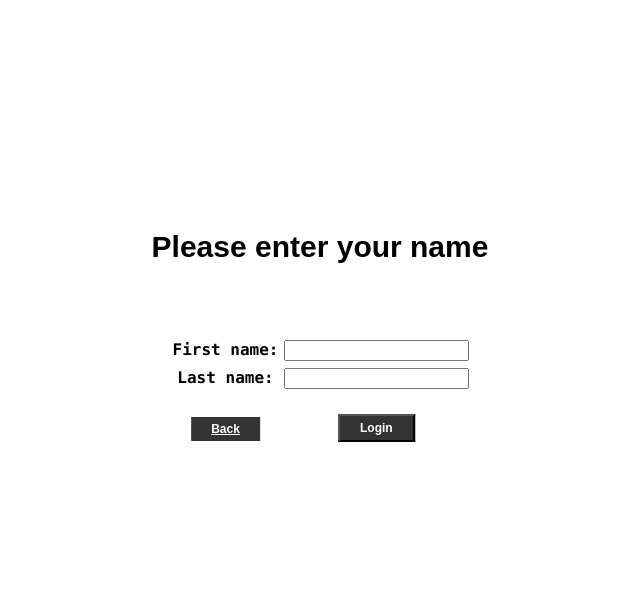
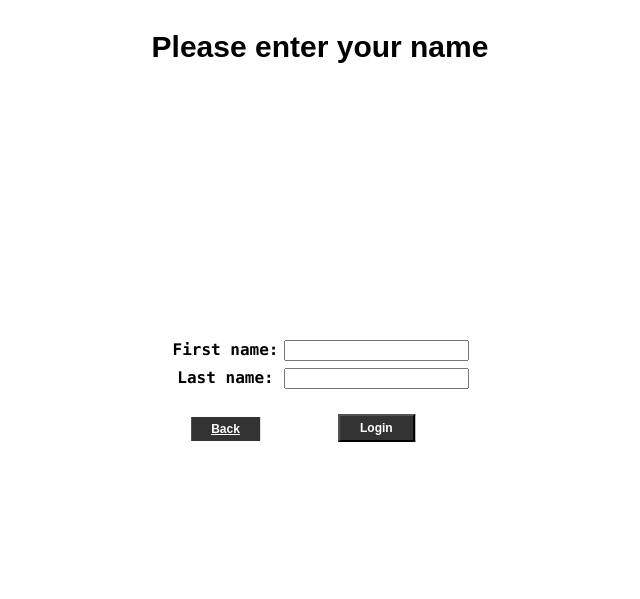
Before and after one commit to TetianaVerkhalantseva/Web-basert-Quiz, a Flask app: page /user-login in a window 1280 px wide. Shown: the top 599 px of the page, without its empty margins (320-960 px from the left). Run offline with Flask 3, Linux system fonts and the light colour scheme; parts of the project's set-up code (start-up, migrations or seed data) failed here and were passed over.

Commit message:
Update user_login.css

```diff
--- a/static/css/user_login.css
+++ b/static/css/user_login.css
@@ -4,14 +4,6 @@ body{
     font: bold 16px "Consolas", "Microsoft YaHei", sans-serif;
     line-height: 1.5em;
     text-align: center;
-    position: absolute;
-    top: 0;
-    bottom: 0;
-    left: 0;
-    right: 0;
-    margin: auto;
-    width: 100%;
-    height: 50%;
 }
 
 .table{
```
